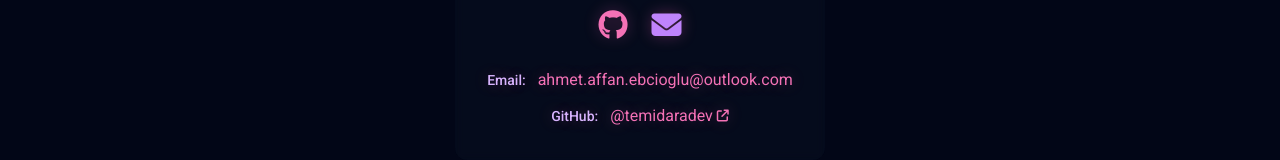
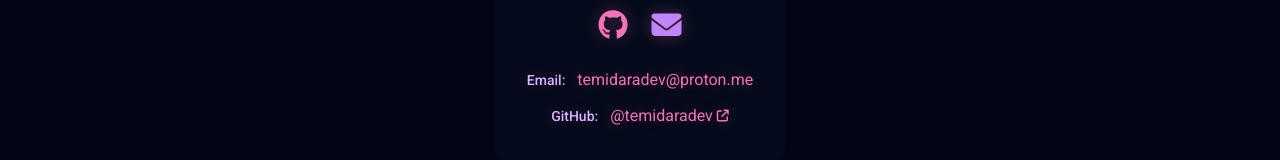
Before and after one commit to temidaradev/temidara.dev, a SvelteKit app: page /blog in a window 1280 px wide. Shown: the part 1110-1270 px from the top of the page. Built offline with nearby package versions, Linux system fonts and the light colour scheme.

Commit message:
update mail

```diff
--- a/src/components/Footer.svelte
+++ b/src/components/Footer.svelte
@@ -8,7 +8,7 @@
   ></div>
 
   <a
-    href="mailto:ahmet.affan.ebcioglu@outlook.com"
+    href="mailto:temidaradev@proton.me"
     class="relative px-6 py-3 bg-slate-900/50 backdrop-blur-sm rounded-xl border-2 border-pink-400/50 hover:border-pink-400 transition-all duration-300 group animate-bounce-slow"
   >
     <div
@@ -42,7 +42,7 @@
         <i class="fa-brands fa-github"></i>
       </a>
       <a
-        href="mailto:ahmet.affan.ebcioglu@outlook.com"
+        href="mailto:temidaradev@proton.me"
         class="text-purple-400 hover:text-purple-300 transform hover:scale-110 transition-all duration-300"
       >
         <i class="fa-solid fa-envelope"></i>
@@ -53,10 +53,10 @@
       <p class="group relative">
         <span class="text-sm text-purple-300 font-medium">Email:</span>
         <a
-          href="mailto:ahmet.affan.ebcioglu@outlook.com"
+          href="mailto:temidaradev@proton.me"
           class="ml-2 text-pink-400 hover:text-pink-300 transition-colors duration-300"
         >
-          ahmet.affan.ebcioglu@outlook.com
+          temidaradev@proton.me
         </a>
       </p>
       <p class="group relative">
```
